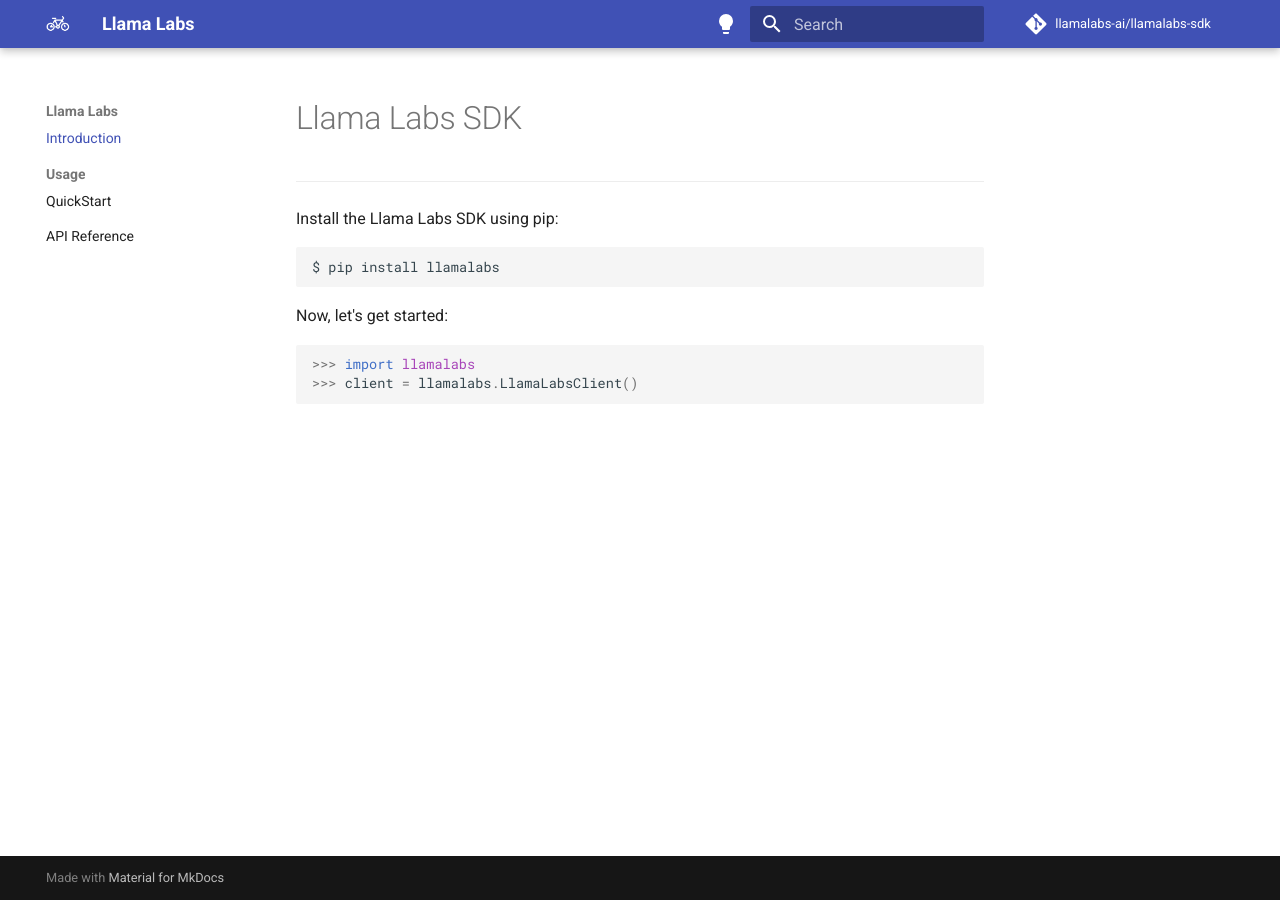
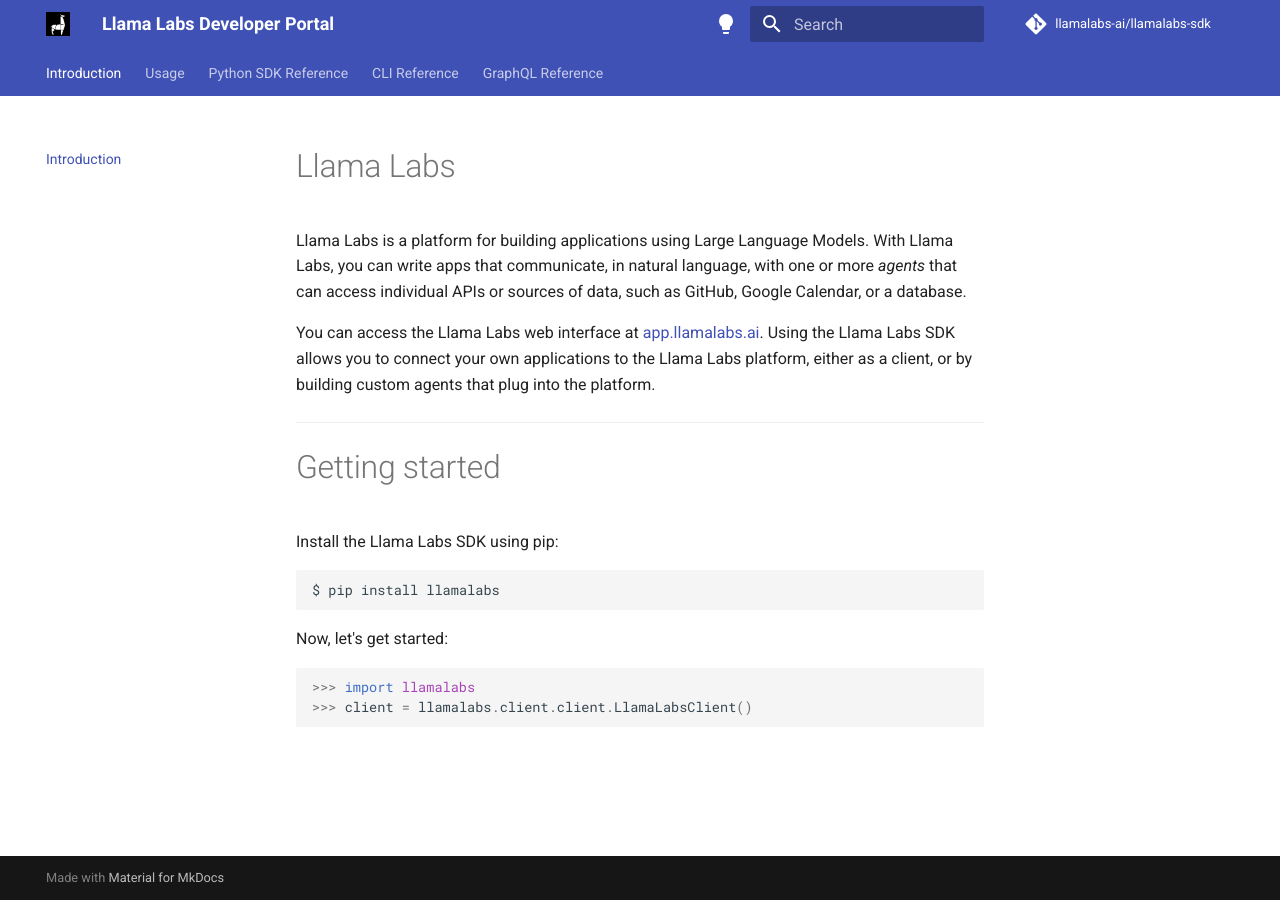
Before and after one commit to fixie-ai/fixie-sdk-js, an MkDocs documentation site: the page built from docs/index.md, in a window 1280 px wide. Built offline with MkDocs 1.6.1 and Material for MkDocs 9.7.7, drawn with Linux system fonts in a browser that asks for light colours; comment, search, counter and statistics services are not loaded.

Commit message:
Add better doc structure.

````diff
--- a/docs/css/custom.css
+++ b/docs/css/custom.css
@@ -12,3 +12,8 @@ div.autodoc-members {
 [data-md-color-scheme="slate"] {
   --md-hue: 250;
 }
+
+div.doc-contents:not(.first) {
+  padding-left: 25px;
+  border-left: .05rem solid var(--md-typeset-table-color);
+}
--- a/docs/index.md
+++ b/docs/index.md
@@ -1,6 +1,17 @@
-# Llama Labs SDK
+# Llama Labs
+
+Llama Labs is a platform for building applications using Large Language
+Models. With Llama Labs, you can write apps that communicate, in natural
+language, with one or more *agents* that can access individual APIs or
+sources of data, such as GitHub, Google Calendar, or a database.
+
+You can access the Llama Labs web interface at [app.llamalabs.ai](https://app.llamalabs.ai). Using the Llama Labs SDK allows you to connect your own
+applications to the Llama Labs platform, either as a client, or by
+building custom agents that plug into the platform.
 
 ---
+
+# Getting started
 
 Install the Llama Labs SDK using pip:
 
@@ -12,5 +23,5 @@ Now, let's get started:
 
 ```pycon
 >>> import llamalabs
->>> client = llamalabs.LlamaLabsClient()
+>>> client = llamalabs.client.client.LlamaLabsClient()
 ```
--- a/mkdocs.yml
+++ b/mkdocs.yml
@@ -1,10 +1,10 @@
-site_name: Llama Labs
-site_description: SDK for the Llama Labs platform
+site_name: Llama Labs Developer Portal
+site_description: API and SDK documentation for Llama Labs
 site_url: https://llamalabs.ai/
 
 theme:
-    logo: assets/fixie-logo.png
-    favicon: assets/fixie-logo.png
+    logo: assets/llamalabs-icon.png
+    favicon: assets/llamalabs-icon.png
     name: 'material'
     palette:
       - scheme: 'default'
@@ -20,6 +20,7 @@ theme:
           name: 'Switch to light mode'
     features:
         - navigation.sections
+        - navigation.tabs
 
 repo_name: llamalabs-ai/llamalabs-sdk
 repo_url: https://github.com/llamalabs-ai/llamalabs-sdk
@@ -29,13 +30,22 @@ nav:
     - Introduction: 'index.md'
     - Usage:
         - QuickStart: 'quickstart.md'
-    - API Reference: 'api.md'
+    - Python SDK Reference:
+        - llamalabs.client: 'api-client.md'
+        - llamalabs.agents: 'api-agents.md'
+    - CLI Reference: 'cli.md'
+    - GraphQL Reference: 'https://app.llamalabs.ai/static/docs/index.html'
+
 
 markdown_extensions:
   - admonition
   - codehilite:
       css_class: highlight
-  - mkautodoc
+  - mkdocs-click
 
 extra_css:
     - css/custom.css
+
+plugins:
+  - search
+  - mkdocstrings
````
Also changed, not shown: docs/api-agents.md (added, +7 -0 lines), docs/api-client.md (added, +7 -0 lines), docs/api.md (deleted, +0 -9 lines), docs/cli.md (added, +7 -0 lines), pyproject.toml (+4 -3 lines), docs/assets/fixie-logo.png (deleted), docs/assets/llamalabs-icon.png (added), 5 other files.
